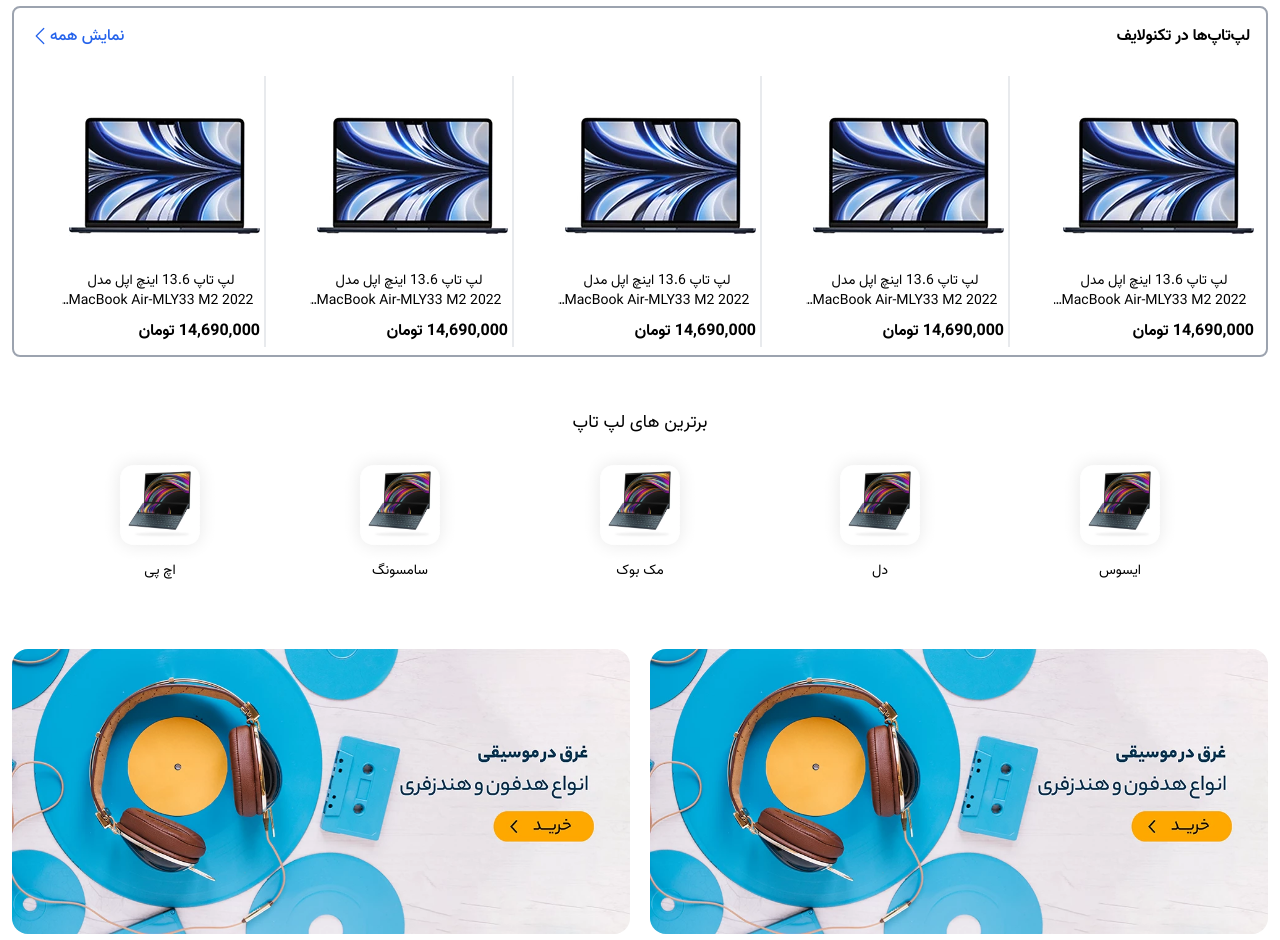
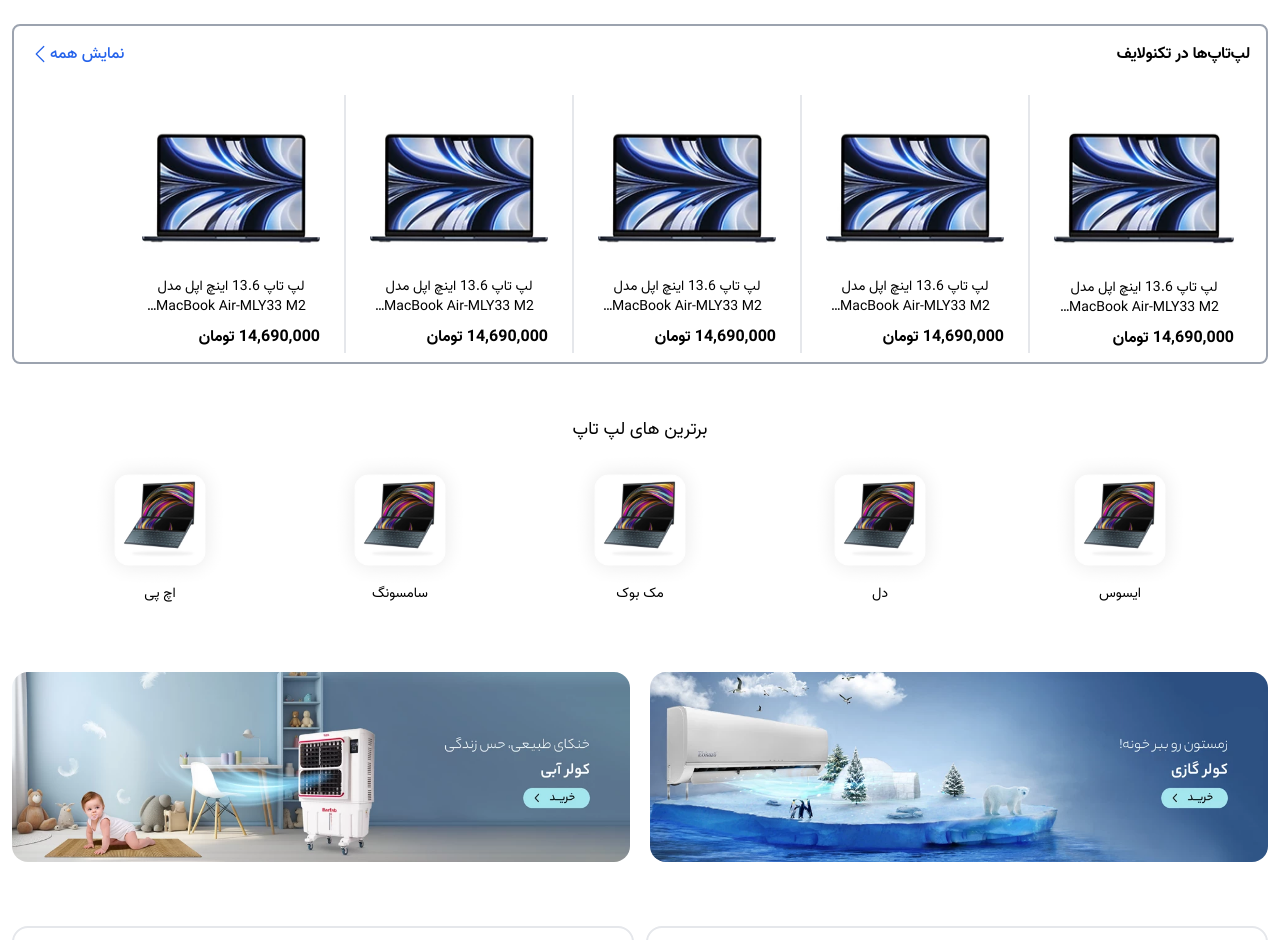
Before and after one commit to foadEbrahimi/TechnoLife, a website: page index.html in a window 1280 px wide. Shown: the part 2029-2969 px from the top of the page. Drawn offline with nearby package versions, Linux system fonts and the light colour scheme; files whose address does not match are found by name.

Commit message:
fix : laptopTecknolife & bartarinLapTop & Card2 & barAsasChi

```diff
--- a/index.html
+++ b/index.html
@@ -760,7 +760,7 @@
               <div
                 class="swiper-wrapper divide-x-2 divide-x-reverse gap-x-5 items-center"
               >
-                <div class="swiper-slide max-w-13 !ml-0 pr-5">
+                <div class="swiper-slide max-w-13 !ml-0">
                   <div class="Card p-1">
                     <div class="img">
                       <img src="./assets/images/laptop/img.webp" alt="" />
@@ -776,7 +776,7 @@
                     </div>
                   </div>
                 </div>
-                <div class="swiper-slide max-w-13 !ml-0 pr-5">
+                <div class="swiper-slide max-w-13 !ml-0">
                   <div class="Card p-1">
                     <div class="img">
                       <img
@@ -795,7 +795,7 @@
                     </div>
                   </div>
                 </div>
-                <div class="swiper-slide max-w-13 !ml-0 pr-5">
+                <div class="swiper-slide max-w-13 !ml-0">
                   <div class="Card p-1">
                     <div class="img">
                       <img
@@ -814,7 +814,7 @@
                     </div>
                   </div>
                 </div>
-                <div class="swiper-slide max-w-13 !ml-0 pr-5">
+                <div class="swiper-slide max-w-13 !ml-0">
                   <div class="Card p-1">
                     <div class="img">
                       <img
@@ -833,7 +833,7 @@
                     </div>
                   </div>
                 </div>
-                <div class="swiper-slide max-w-13 !ml-0 pr-5">
+                <div class="swiper-slide max-w-13 !ml-0">
                   <div class="Card p-1">
                     <div class="img">
                       <img
@@ -940,9 +940,9 @@
             <div class="mt-5">
               <div class="swiper offer-swiper">
                 <div
-                  class="swiper-wrapper divide-x-2 divide-gray-300/50 divide-x-reverse items-center justify-start"
+                  class="swiper-wrapper divide-x-2 divide-x-reverse gap-x-5 items-center"
                 >
-                  <div class="swiper-slide max-w-13">
+                  <div class="swiper-slide max-w-13 !ml-0 pr-5">
                     <div class="Card p-1">
                       <div class="img">
                         <img src="./assets/images/laptop/img.webp" alt="" />
@@ -957,7 +957,7 @@
                       </div>
                     </div>
                   </div>
-                  <div class="swiper-slide max-w-13">
+                  <div class="swiper-slide max-w-13 !ml-0 pr-5">
                     <div class="Card p-1">
                       <div class="img">
                         <img src="./assets/images/laptop/img.webp" alt="" />
@@ -972,7 +972,7 @@
                       </div>
                     </div>
                   </div>
-                  <div class="swiper-slide max-w-13">
+                  <div class="swiper-slide max-w-13 !ml-0 pr-5">
                     <div class="Card p-1">
                       <div class="img">
                         <img src="./assets/images/laptop/img.webp" alt="" />
@@ -987,7 +987,7 @@
                       </div>
                     </div>
                   </div>
-                  <div class="swiper-slide max-w-13">
+                  <div class="swiper-slide max-w-13 !ml-0 pr-5">
                     <div class="Card p-1">
                       <div class="img">
                         <img src="./assets/images/laptop/img.webp" alt="" />
@@ -1002,7 +1002,7 @@
                       </div>
                     </div>
                   </div>
-                  <div class="swiper-slide max-w-13">
+                  <div class="swiper-slide max-w-13 !ml-0 pr-5">
                     <div class="Card p-1">
                       <div class="img">
                         <img src="./assets/images/laptop/img.webp" alt="" />
@@ -1030,11 +1030,11 @@
       <!-- 🔴🔴 برترین های لپ تاپ  -->
       <div class="p-10 text-center">
         <h1 class="text-lg">برترین های لپ تاپ</h1>
-        <div class="Images grid grid-cols-3 md:grid-cols-4 lg:grid-cols-5 mt-3">
+        <div class="Images grid grid-cols-2 sm:grid-cols-4 lg:grid-cols-5 mt-3">
           <a href="#" class="text-sm flex flex-col items-center justify-center">
             <img
               src="./assets/images/laptop/img-2.webp"
-              class="w-28 h-28"
+              class="w-32 h-32"
               alt=""
             />
             ایسوس
@@ -1042,7 +1042,7 @@
           <a href="#" class="text-sm flex flex-col items-center justify-center">
             <img
               src="./assets/images/laptop/img-2.webp"
-              class="w-28 h-28"
+              class="w-32 h-32"
               alt=""
             />
             دل
@@ -1050,7 +1050,7 @@
           <a href="#" class="text-sm flex flex-col items-center justify-center">
             <img
               src="./assets/images/laptop/img-2.webp"
-              class="w-28 h-28"
+              class="w-32 h-32"
               alt=""
             />
             مک بوک
@@ -1058,7 +1058,7 @@
           <a href="#" class="text-sm flex flex-col items-center justify-center">
             <img
               src="./assets/images/laptop/img-2.webp"
-              class="w-28 h-28"
+              class="w-32 h-32"
               alt=""
             />
             سامسونگ
@@ -1066,7 +1066,7 @@
           <a href="#" class="text-sm flex flex-col items-center justify-center">
             <img
               src="./assets/images/laptop/img-2.webp"
-              class="w-28 h-28"
+              class="w-32 h-32"
               alt=""
             />
             اچ پی
@@ -1077,13 +1077,13 @@
       <!-- ✅✅ -->
       <!-- 🔴🔴 2 عدد کارت -->
       <div
-        class="3Cards mt-4 p-3 space-y-3 md:space-y-0 md:grid md:grid-cols-2 md:gap-5 items-center justify-center"
+        class="Cards2 mt-4 p-3 space-y-3 md:space-y-0 md:grid md:grid-cols-2 md:gap-5 items-center justify-center"
       >
         <div class="Card">
-          <img src="assets/images/card-2.webp" class="rounded-2xl" alt="" />
+          <img src="assets/images/card-4.webp" class="rounded-2xl" alt="" />
         </div>
         <div class="Card">
-          <img src="assets/images/card-2.webp" class="rounded-2xl" alt="" />
+          <img src="assets/images/card-5.webp" class="rounded-2xl" alt="" />
         </div>
       </div>
       <!-- 🔴 2 عدد کارت -->
@@ -1096,7 +1096,7 @@
           <div class="Title">
             <h1 class="text-xl font-semibold">گوشی براساس قیمت</h1>
           </div>
-          <div class="grid grid-cols-3 gap-3">
+          <div class="grid grid-cols-2  gap-3">
             <a
               href="#"
               class="bg-blue-100 border border-blue-500 transition-all px-2 py-4 md:px-4 md:py-6 rounded-lg flex justify-center"
@@ -1135,7 +1135,7 @@
           <div class="Title">
             <h1 class="text-xl font-semibold">گوشی براساس ویژگی</h1>
           </div>
-          <div class="grid grid-cols-3 gap-3">
+          <div class="grid grid-cols-2  gap-3">
             <a
               href="#"
               class="bg-red-100 transition-all border border-red-500 px-2 py-4 md:px-4 md:py-6 rounded-lg flex justify-center"
```
Also changed, not shown: assets/css/output.css, assets/images/card-4.webp (added), assets/images/card-5.webp (added).
